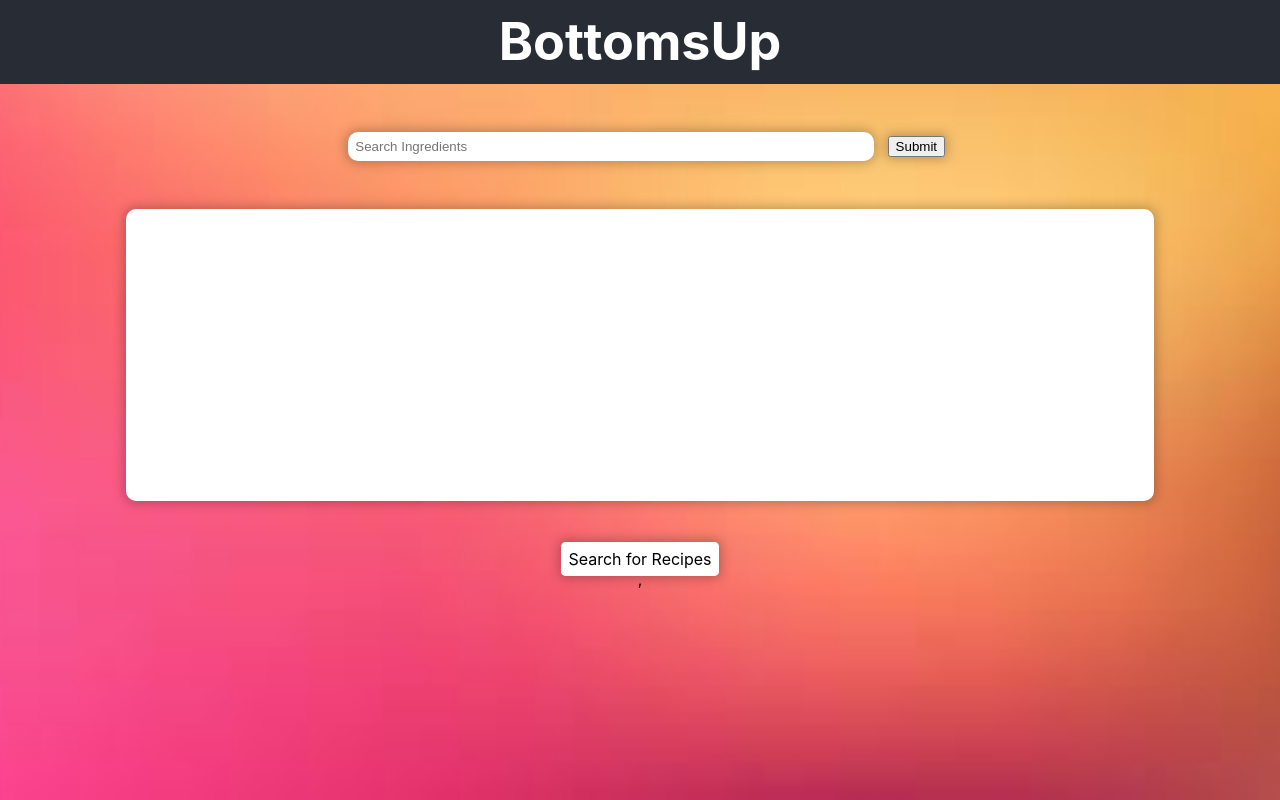
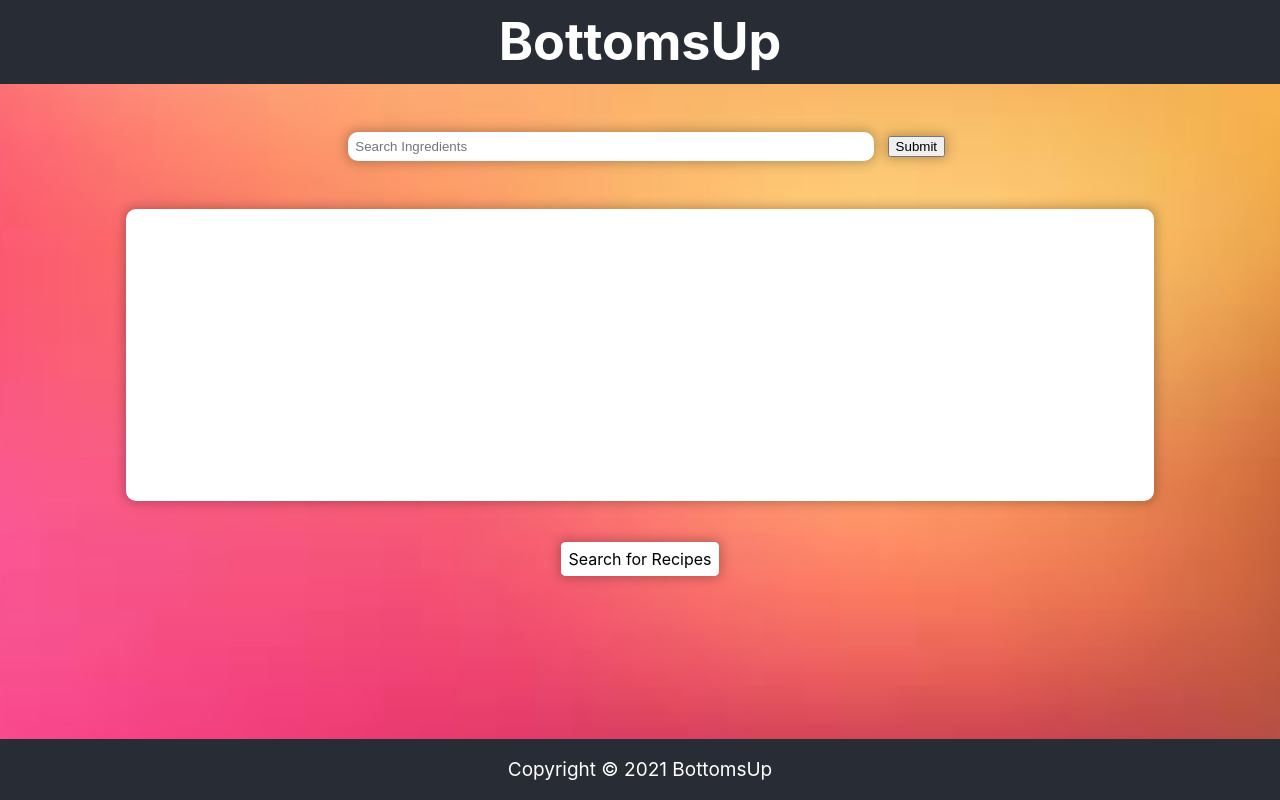
Before and after one commit to software-assignments-spring2021/project-setup-team-povedniki-attitude, a React (Create React App) app in the folder front-end/: page / in a window 1280 px wide. Built offline with nearby package versions, Linux system fonts and the light colour scheme.

Commit message:
able to add unique ingredients to home page

```diff
--- a/front-end/src/App.js
+++ b/front-end/src/App.js
@@ -1,8 +1,8 @@
 import './App.css';
-import { createBrowserHistory } from "history";
+//import { createBrowserHistory } from "history";
 import { BrowserRouter, Route, Switch } from "react-router-dom";
 import React from 'react';
-import {browserHistory} from 'react-router'
+//import {browserHistory} from 'react-router'
 
 import Home from './Components/Home/home'
 
@@ -19,7 +19,7 @@ function App() {
         {/* <Route path="/search" component={SearchPage} />
         <Route path="/discover" component={DiscoverPage} /> */}
       </Switch>
-    </BrowserRouter>,
+    </BrowserRouter>
     </div>
   );
 }
--- a/front-end/src/Components/Home/home.css
+++ b/front-end/src/Components/Home/home.css
@@ -43,7 +43,7 @@
   margin-top: 3em;
 }
 
-  #ingredient {
+#ingredientInput {
   border: 2px solid white;
   border-radius: 10px;
   padding: 5px;
@@ -52,13 +52,23 @@
 }
 
 #ingContainer {
+  position: relative;
   width: 80%;
-    height: 18em;
+  min-height: 18em;
   background-color: white;
   margin: 3em auto;
   border: 2px solid white;
   border-radius: 10px;
   box-shadow: 0px 0px 12px 2px rgba(0,0,0,0.25);
+}
+
+.inputIng {
+  float: left;
+  display: block;
+  margin: auto;
+  padding: 1em;
+  border: 2px solid black;
+  border-radius: 10px;
 }
 
 #recipeSearch {
@@ -74,3 +84,16 @@
 input {
   box-shadow: 0px 0px 12px 2px rgba(0,0,0,0.25);
 }
+
+footer {
+  background-color: #282c34;
+  display: flex;
+  flex-direction: column;
+  align-items: center;
+  justify-content: center;
+  font-size: calc(3px + 2vmin);
+  color: white;
+  position: absolute;
+  width: 100%;
+  bottom: 0;
+}
--- a/front-end/src/Components/Home/home.js
+++ b/front-end/src/Components/Home/home.js
@@ -1,9 +1,30 @@
 
 import './home.css';
-import React from 'react';
-import ReactDOM from 'react-dom';
+import React, { useState } from 'react';
+//import ReactDOM from 'react-dom';
 
 function Home(){
+
+  // list to keep track of all ingredients entered
+  const [ingredients, setIngredients] = useState([]);
+
+  const onSubmit = async e => {
+    e.preventDefault();
+    // get the text that the user put in the text box
+    const ing = e.currentTarget.previousElementSibling.value;
+
+    if (!ingredients.includes(ing)) {
+      setIngredients([...ingredients, ing]);
+      console.log('submitted ingredient');
+      console.log(ingredients);
+
+      const tempIng = document.createElement('p');
+      tempIng.innerHTML = ing;
+      tempIng.classList.add('inputIng');
+      document.getElementById('ingContainer').appendChild(tempIng);
+    }
+  };
+
   return(
     <>
       <header className="App-header">
@@ -11,13 +32,16 @@ function Home(){
       </header>
       <main>
         <form>
-          <input type='text' id="ingredient" name='ingredient' placeholder='Search Ingredients'/>
-          <input type='submit' name='ingSubmit' value='Submit'/>
+          <input type='text' id="ingredientInput" name='ingredient' placeholder='Search Ingredients'/>
+          <input type='submit' onClick={onSubmit} name='ingSubmit' value='Submit'/>
         </form>
         <div id="ingContainer">
         </div>
         <a href='/search' id='recipeSearch'>Search for Recipes</a>
       </main>
+      <footer>
+        <p>Copyright © 2021 BottomsUp</p>
+      </footer>
     </>
   )
 }
```
Also changed, not shown: 1 other file (tests, documents, lock files or other folders). Lines whose indentation alone changed are shown as unchanged.
